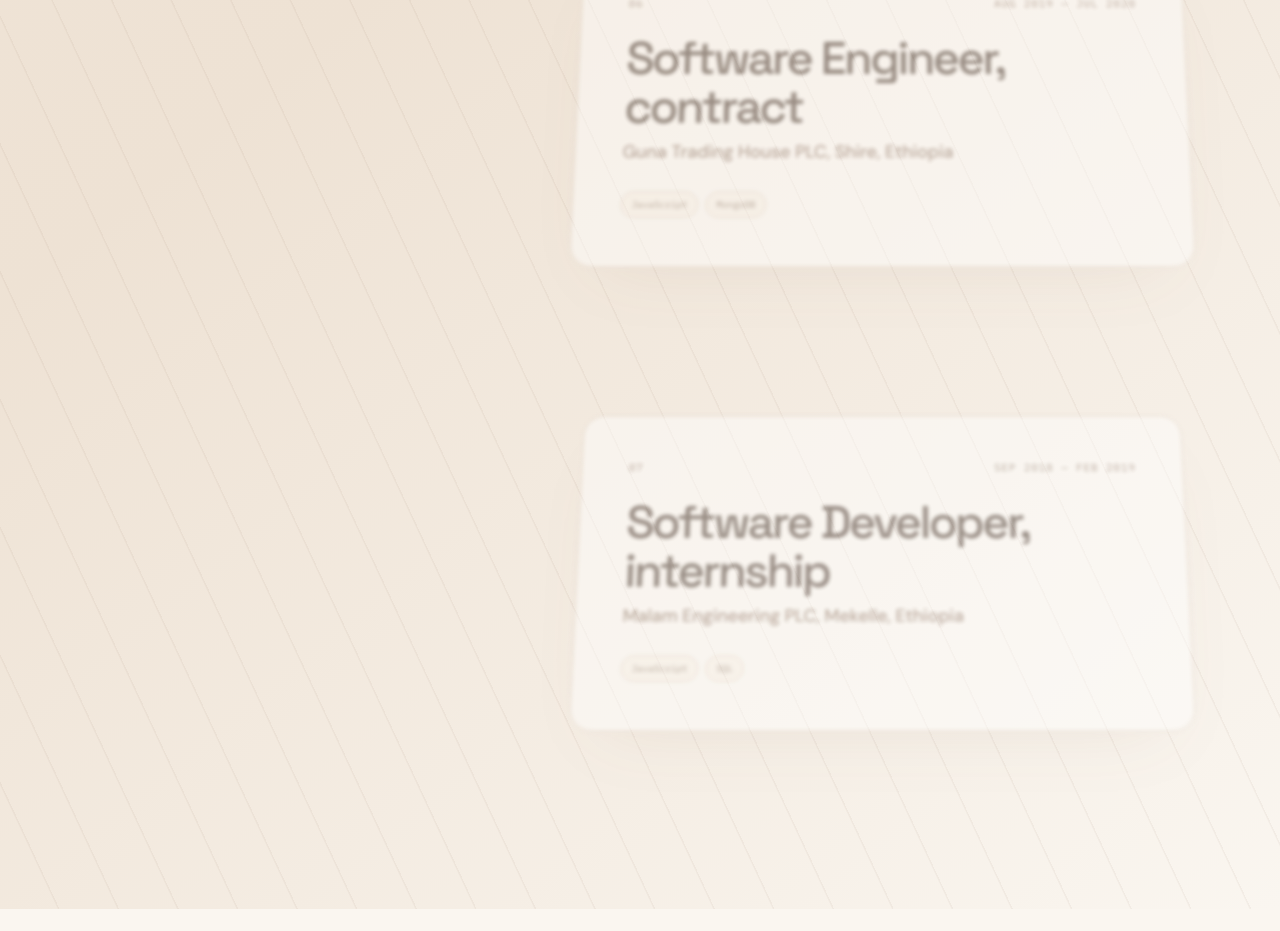
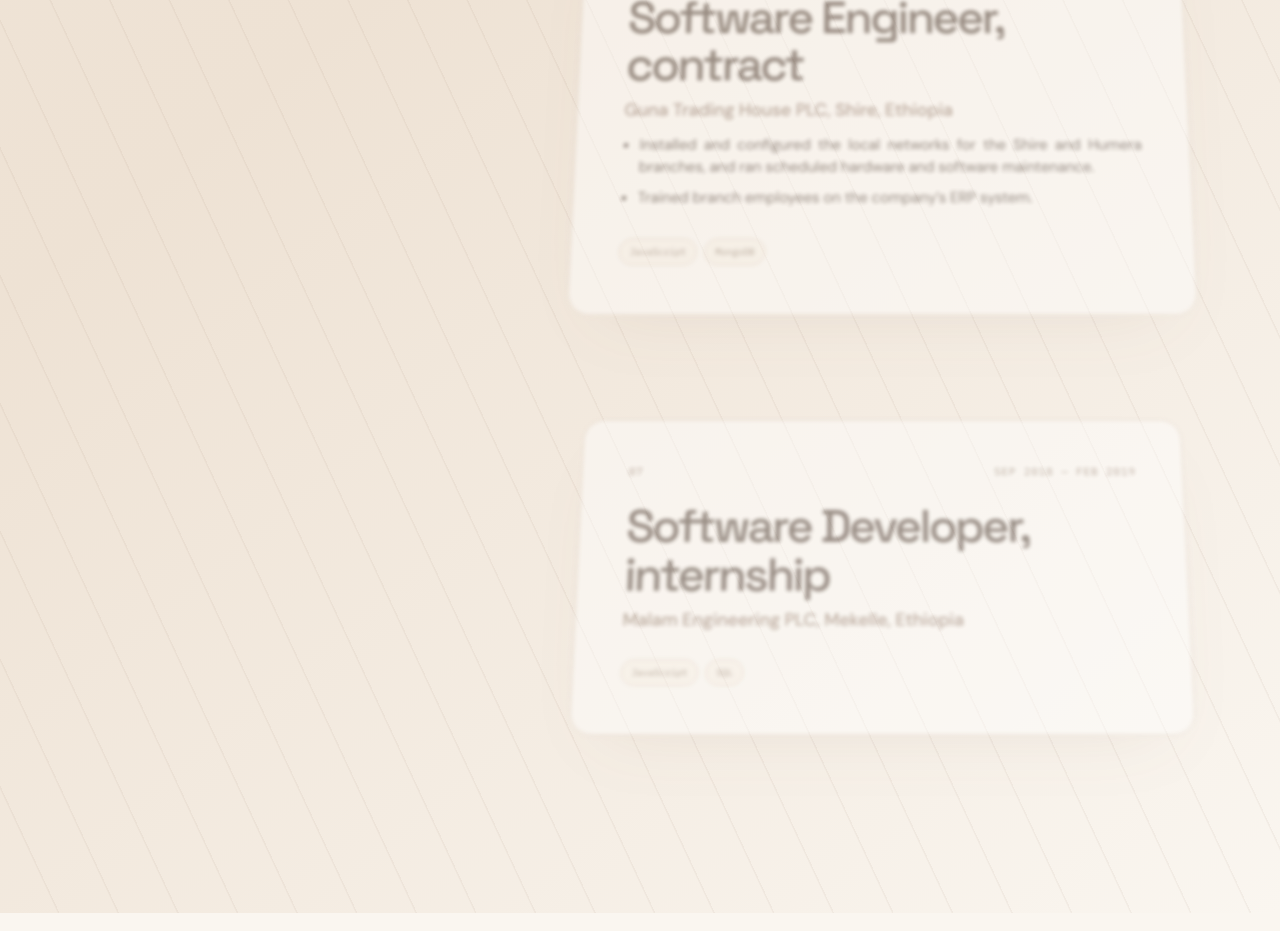
Before and after one commit to Robel-GH/robel-gh.github.io, a Vue app: page /projects in a window 1280 px wide. Shown: the part 9479-10410 px from the top of the page. Built offline with nearby package versions, Linux system fonts and the light colour scheme.

Commit message:
Add the Guna Trading House responsibilities

```diff
--- a/src/data/experience.js
+++ b/src/data/experience.js
@@ -57,7 +57,10 @@ export const experiences = [
     role: 'Software Engineer, contract',
     company: 'Guna Trading House PLC, Shire, Ethiopia',
     period: 'AUG 2019 — JUL 2020',
-    bullets: [],
+    bullets: [
+      'Installed and configured the local networks for the Shire and Humera branches, and ran scheduled hardware and software maintenance.',
+      'Trained branch employees on the company’s ERP system.',
+    ],
     tech: ['JavaScript', 'MongoDB'],
   },
   {
```
